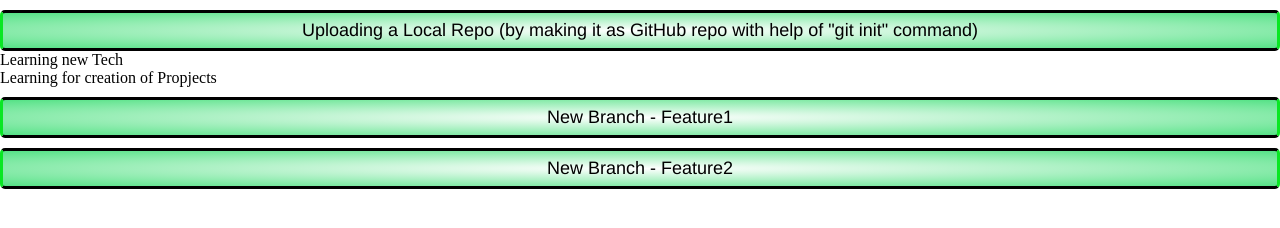
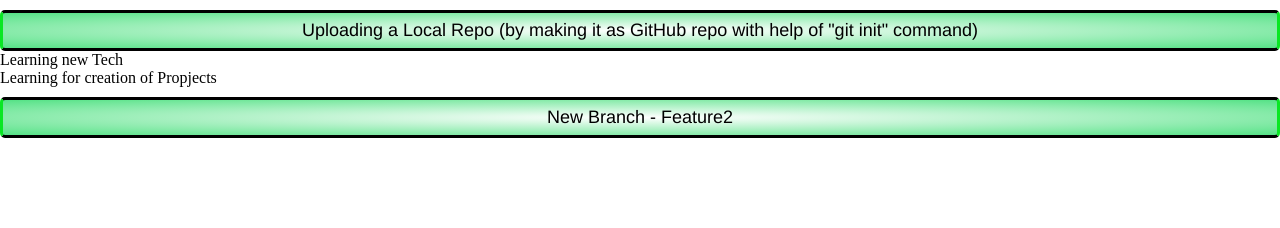
Before and after one commit to Pratikpantawane17/Upload-Repo, a plain HTML site: page index.html in a window 1280 px wide. Drawn offline with Linux system fonts and the light colour scheme.

Commit message:
Remove Feature1

```diff
--- a/index.html
+++ b/index.html
@@ -15,8 +15,6 @@
 
     <div> Learning for creation of Propjects </div>
 
-    <div class="headline"> New Branch - Feature1 </div>
-
     <div class="headline"> New Branch - Feature2 </div>
 
 
```
